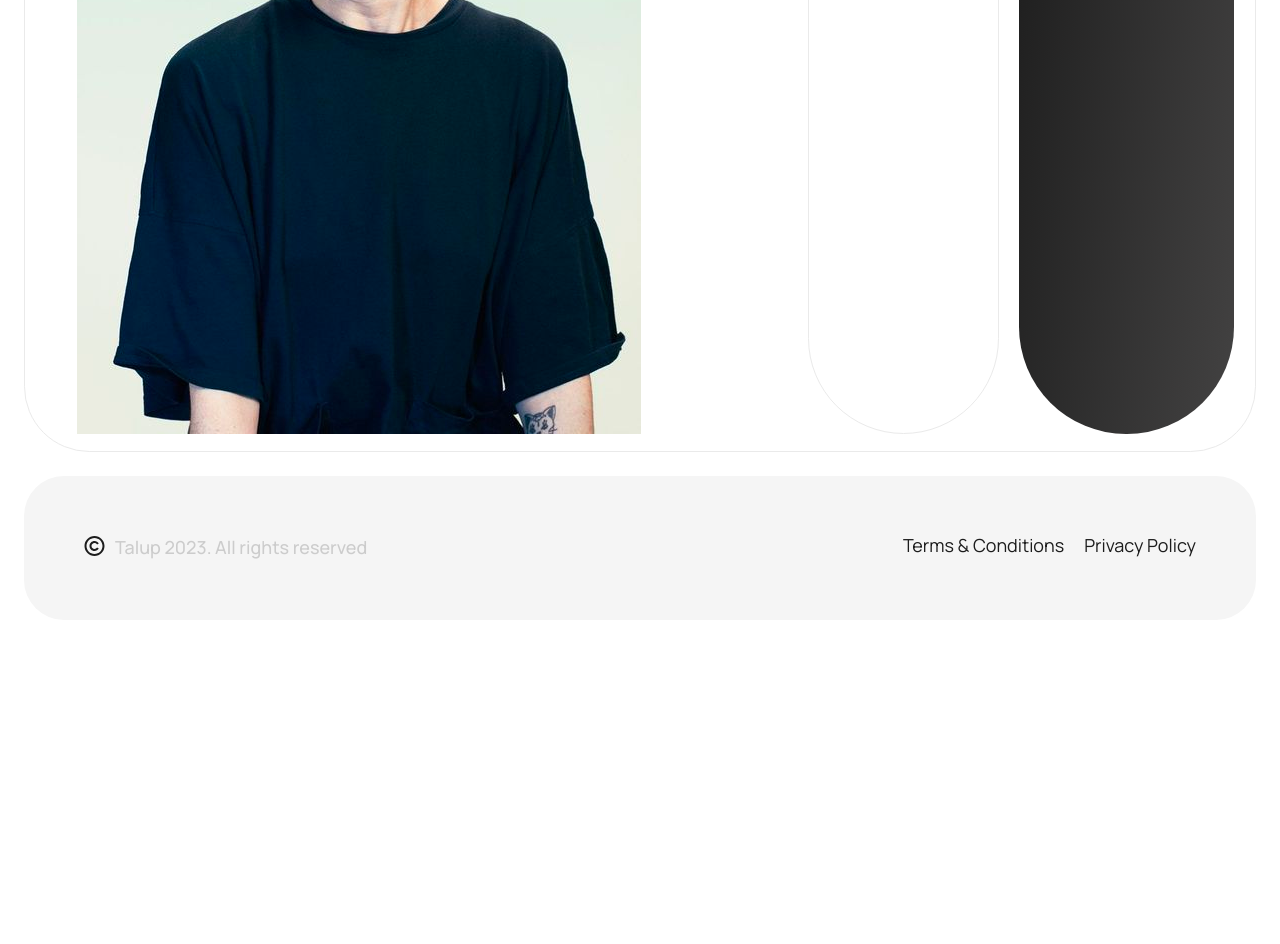
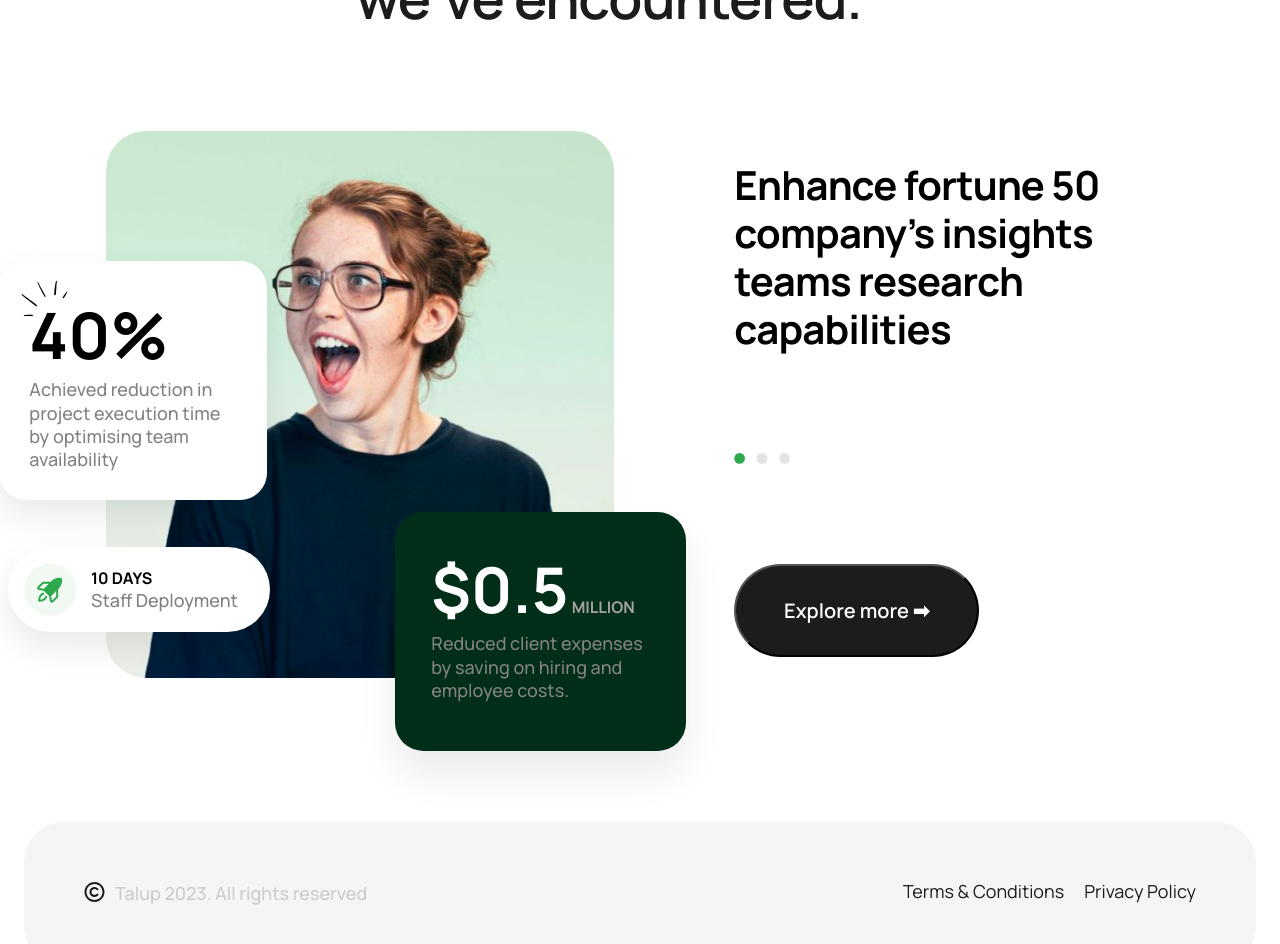
Before and after one commit to Harsh-Panwar22062001/BrunelApplication, a React (Create React App) app: page / in a window 1280 px wide. Shown: the part 360-1304 px from the top of the page. Before the commit the page ends 1004 px from the top, so only its background shows below. Built offline with nearby package versions, Linux system fonts and the light colour scheme.

Commit message:
Middle Body setup

```diff
--- a/src/Components/Header-Footer/Header.js
+++ b/src/Components/Header-Footer/Header.js
@@ -1,5 +1,5 @@
 import React from "react";
-import Logo from "../../Assests/Images/Excited_Girl.png";
+import Logo from "../../Assests/Images/logo.svg";
 import { useNavigate } from "react-router-dom";
 
 const Header = () => {
--- /dev/null
+++ b/src/Components/HomePage/Body.jsx
@@ -0,0 +1,65 @@
+import React from "react";
+import GirlImg from "../../Assests/Images/girl.svg";
+import Spark from "../../Assests/Images/spark.svg";
+import Rocket from "../../Assests/Images/rocket.svg";
+import Carasoul from "../../Assests/Images/carasoul.svg";
+
+
+const Body = () => {
+  return (
+    <>
+      <div className="banner">
+        <div className="banner_top">
+          <p>Success stories</p>
+          <h3>
+            Every success journey <br /> we’ve encountered.
+          </h3>
+        </div>
+
+        <div className="banner_bottom">
+          <div className="img_section">
+            <img src={GirlImg} alt="img" />
+            <div className="first_box">
+              <img src={Spark} alt="img" />
+              <h3 style={{ fontSize: "64px" }}>40%</h3>
+              <p>
+                Achieved reduction in project execution time by optimising team
+                availability
+              </p>
+            </div>
+
+            <div className="second_box">
+              <img src={Rocket} alt="rocket" />
+              <div>
+                <h4>10 DAYS</h4>
+                <p>Staff Deployment</p>
+              </div>
+            </div>
+
+            <div className="third_box">
+              <h4 style={{ color: "#A6A3A0" }}>
+                <span style={{ fontSize: "63px", color: "white" }}>$0.5</span>{" "}
+                MILLION
+              </h4>
+              <p>
+                Reduced client expenses by saving on hiring and employee costs.
+              </p>
+            </div>
+          </div>
+
+          <div className="carasoul_section">
+            <h4>
+              Enhance fortune 50 company’s insights teams research capabilities
+            </h4>
+            <img src={Carasoul} alt="carasoul" className="carasoul" />
+            <button className="btn">Explore more ➡</button>
+          </div>
+        </div>
+      </div>
+
+
+    </>
+  );
+};
+
+export default Body;
--- a/src/Components/HomePage/Home.jsx
+++ b/src/Components/HomePage/Home.jsx
@@ -1,12 +1,13 @@
 import React from "react";
 import Header from "../Header-Footer/Header.js";
 import Footer from "../Header-Footer/Footer.js";
+import Body from "./Body.jsx";
 
 const Home = () => {
   return (
     <>
       <Header />
-
+<Body/>
       <Footer />
     </>
   );
```
